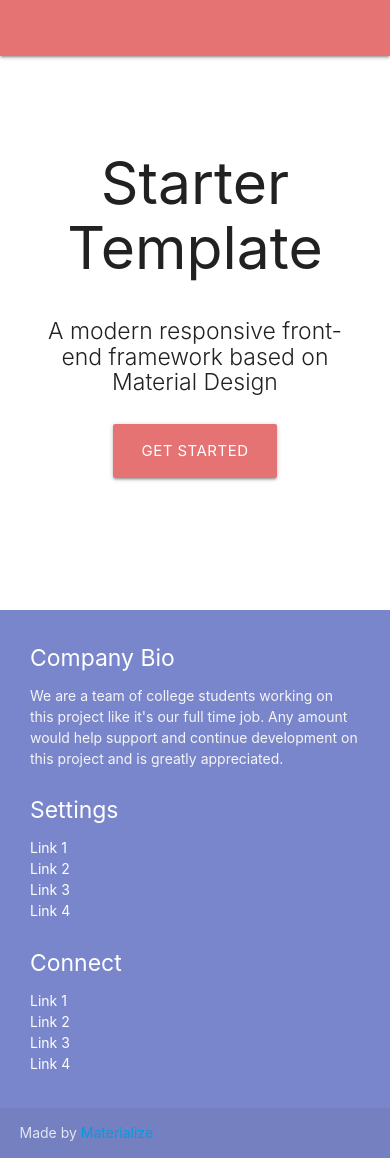
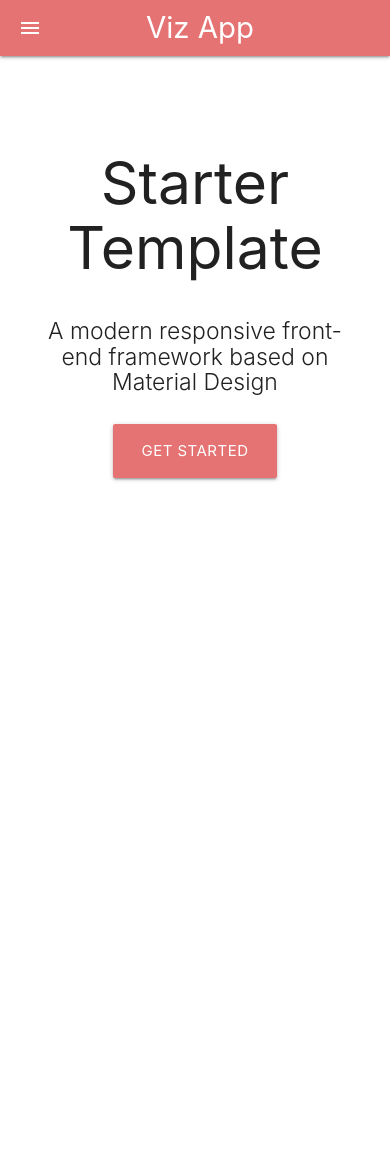
Before and after one commit to baizel/viz-dissertation, a Django app: page / in a window 390 px wide. After the commit the page ends 481 px from the top, so only its background shows below. Run offline with Django 3.2, Linux system fonts and the light colour scheme; data comes from the database, SQL or seed files in the repository.

Commit message:
-Clean up html -Separate out CSS and JS -Stop using db every time homepage is accessed

```diff
--- /dev/null
+++ b/Viz/static/css/fixed-nav-bar.css
@@ -0,0 +1,23 @@
+header, main, footer {
+    padding-left: 300px;
+}
+
+@media only screen and (max-width: 992px) {
+    header, main, footer {
+        padding-left: 0;
+    }
+}
+
+body {
+    display: flex;
+    min-height: 100vh;
+    flex-direction: column;
+}
+
+main {
+    flex: 1 0 auto;
+}
+
+#viz-app-branding {
+    padding-left: 10px;
+}
--- /dev/null
+++ b/Viz/static/js/init.js
@@ -0,0 +1,3 @@
+$(document).ready(function () {
+    $('.sidenav').sidenav();
+});
--- a/Viz/utils/context.py
+++ b/Viz/utils/context.py
@@ -20,6 +20,7 @@ class Context(metaclass=Singleton):
         self.__context["primaryColour"] = "#e57373 red lighten-2"
         self.__context["secondaryColour"] = "#7986cb indigo lighten-2"
         self.__context["primaryText"] = "#black-text"
+        self.__context["pageTitle"] = "A Title"
 
     def getContext(self) -> dict:
         """
--- a/Viz/views/homeView.py
+++ b/Viz/views/homeView.py
@@ -1,3 +1,4 @@
+from django.core.handlers.wsgi import WSGIRequest
 from django.shortcuts import render_to_response
 from django.http import HttpResponse
 
@@ -7,11 +8,11 @@ from Viz.models import Book
 context: dict = dict()
 
 
-def index(request) -> HttpResponse:
+def index(request: WSGIRequest) -> HttpResponse:
     cntx = Context()
 
-    p = Book.objects.createBook("namehello")
-    p.save()
-    # print(p);
-    return render_to_response("base.html", cntx.getContext())
+    # p = Book.objects.createBook("namehello")
+    # p.save()
+    print(request)
+    return render_to_response("home.html", cntx.getContext())
     # return HttpResponse("Hello, world. You're at the polls index.")
--- a/templates/base.html
+++ b/templates/base.html
@@ -1,210 +1,78 @@
-{#<!DOCTYPE html>#}
-{#<html lang="en">#}
-{#<head>#}
-{#    <!--Import Google Icon Font-->#}
-{#    <link href="https://fonts.googleapis.com/icon?family=Material+Icons" rel="stylesheet">#}
-{#    <!--Import materialize.css-->#}
-{#    <link type="text/css" rel="stylesheet"#}
-{#          href="https://cdnjs.cloudflare.com/ajax/libs/materialize/1.0.0/css/materialize.min.css"#}
-{#          media="screen,projection"/>#}
-{#    <!--Let browser know website is optimized for mobile-->#}
-{#    <meta name="viewport" content="width=device-width, initial-scale=1.0"/>#}
-{##}
-{#    <title>{% block title %} Base Page {% endblock %}</title>#}
-{#    <style type="text/css">#}
-{#        header, main, footer {#}
-{#            padding-left: 300px;#}
-{#        }#}
-{##}
-{#        @media only screen and (max-width: 992px) {#}
-{#            header, main, footer {#}
-{#                padding-left: 0;#}
-{#            }#}
-{#        }#}
-{#    </style>#}
-{#</head>#}
-{##}
-{#<body>#}
-{#<nav class="light-blue lighten-1" role="navigation">#}
-{#    <ul id="slide-out" class="sidenav sidenav-fixed">#}
-{#        <li><a href="#!">First Sidebar Link</a></li>#}
-{#        <li><a href="#!">Second Sidebar Link</a></li>#}
-{#    </ul>#}
-{#</nav>#}
-{#<a href="#" data-target="slide-out" class="sidenav-trigger"><i class="material-icons">menu</i></a>#}
-{##}
-{#<div class="section no-pad-bot" id="index-banner">#}
-{#    <div class="container">#}
-{#        <br><br>#}
-{#        <h1 class="header center orange-text">Starter Template</h1>#}
-{#        <div class="row center">#}
-{#            <h5 class="header col s12 light">A modern responsive front-end framework based on Material Design</h5>#}
-{#        </div>#}
-{#        <div class="row center">#}
-{#            <a href="http://materializecss.com/getting-started.html" id="download-button"#}
-{#               class="btn-large waves-effect waves-light orange">Get Started</a>#}
-{#        </div>#}
-{#        <br><br>#}
-{##}
-{#    </div>#}
-{#</div>#}
-{##}
-{#<div class="container">#}
-{#    <div class="section">#}
-{#        {% block body %}#}
-{#            <p> Base Body </p>#}
-{#        {% endblock %}#}
-{#    </div>#}
-{#</div>#}
-{##}
-{#<!--JavaScript at end of body for optimized loading-->#}
-{#<script src="https://ajax.googleapis.com/ajax/libs/jquery/3.3.1/jquery.min.js"></script>#}
-{#<script type="text/javascript"#}
-{#        src="https://cdnjs.cloudflare.com/ajax/libs/materialize/1.0.0/js/materialize.min.js"></script>#}
-{#<script>#}
-{#    $(document).ready(function () {#}
-{#        $('.sidenav').sidenav();#}
-{#    });#}
-{#</script>#}
-{#</body>#}
-{#</html>#}
-
-{% load staticfiles %}
-
+{% load static %}
 <!DOCTYPE html>
 <html lang="en">
+
+{% block head %}
     <head>
         <meta http-equiv="Content-Type" content="text/html; charset=UTF-8"/>
         <meta name="viewport" content="width=device-width, initial-scale=1, maximum-scale=1.0"/>
-    <title>Starter Template - Materialize</title>
+        <title>{{ pageTitle|title }}</title>
 
         <!-- CSS  -->
         <link href="https://fonts.googleapis.com/icon?family=Material+Icons" rel="stylesheet">
+        <link href="{% static 'css/fixed-nav-bar.css' %}" rel="stylesheet"/>
+
         <!--Import Google Icon Font-->
         <link href="https://fonts.googleapis.com/icon?family=Material+Icons" rel="stylesheet">
+
         <!--Import materialize.css-->
         <link type="text/css" rel="stylesheet"
               href="https://cdnjs.cloudflare.com/ajax/libs/materialize/1.0.0/css/materialize.min.css"
               media="screen,projection"/>
+
         <!--Let browser know website is optimized for mobile-->
         <meta name="viewport" content="width=device-width, initial-scale=1.0"/>
-    <style type="text/css">
-        header, main, footer {
-            padding-left: 300px;
-        }
+    </head>
+{% endblock %}
 
-        @media only screen and (max-width: 992px) {
-            header, main, footer {
-                padding-left: 0;
-            }
-        }
-
-        body {
-            display: flex;
-            min-height: 100vh;
-            flex-direction: column;
-        }
-
-        main {
-            flex: 1 0 auto;
-        }
-    </style>
-</head>
 <body>
 <main>
     <nav class="{{ primaryColour }}" role="navigation">
+        <a href="/" class="brand-logo" id="viz-app-branding">Viz App</a>
+        <a href="#" data-target="mobile-nav" class="sidenav-trigger"><i class="material-icons">menu</i></a>
         <ul id="slide-out" class="sidenav sidenav-fixed">
-            <li>
-                <div class="user-view">
-                    <div class="background">
-                        <img src="https://picsum.photos/301/201">
-                    </div>
-                    <a href="#user"><img class="circle" src="https://picsum.photos/100"></a>
-                    <a href="#name"><span class="white-text name">John Doe</span></a>
-                    <a href="#email"><span class="white-text email">jdandturk@gmail.com</span></a>
-                </div>
-            </li>
-            <li><a href="#!"><i class="material-icons">cloud</i>First Link With Icon</a></li>
-            <li><a href="#!">Second Link</a></li>
-            <li>
-                <div class="divider"></div>
-            </li>
-            <li><a class="subheader">Subheader</a></li>
-            <li><a class="waves-effect" href="#!">Third Link With Waves</a></li>
+            {% include 'nav_content.html' %}
         </ul>
     </nav>
 
+    <ul class="sidenav" id="mobile-nav">
+        {% include 'nav_content.html' %}
+    </ul>
+
+
     <div class="section no-pad-bot" id="index-banner">
         <div class="container">
-            <br><br>
+            {% block content %}
                 <h1 class="header center {{ primaryText }}">Starter Template</h1>
-            <div class="row center">
-                <h5 class="header col s12 light">A modern responsive front-end framework based on Material Design</h5>
+            {% endblock %}
         </div>
-            <div class="row center">
-                <a href="http://materializecss.com/getting-started.html" id="download-button"
-                   class="btn-large waves-effect waves-light {{ primaryColour }}">Get Started</a>
-            </div>
-            <br><br>
-
-        </div>
-    </div>
-
-
-    <div class="container">
-        <div class="section">
-
-        </div>
-        <br><br>
     </div>
 
 
     <script src="https://ajax.googleapis.com/ajax/libs/jquery/3.3.1/jquery.min.js"></script>
     <script type="text/javascript"
             src="https://cdnjs.cloudflare.com/ajax/libs/materialize/1.0.0/js/materialize.min.js"></script>
-    <script>
-        $(document).ready(function () {
-            $('.sidenav').sidenav();
-        });
-    </script>
+    <script src={% static 'js/init.js' %}></script>
+
 </main>
 </body>
-
+{% block footer %}
     <footer class="page-footer {{ secondaryColour }}">
         <div class="container">
             <div class="row">
                 <div class="col l6 s12">
-                <h5 class="white-text">Company Bio</h5>
-                <p class="grey-text text-lighten-4">We are a team of college students working on this project like it's
-                    our full time job. Any amount would help support and continue development on this project and is
-                    greatly appreciated.</p>
-
-
-            </div>
-            <div class="col l3 s12">
-                <h5 class="white-text">Settings</h5>
-                <ul>
-                    <li><a class="white-text" href="#!">Link 1</a></li>
-                    <li><a class="white-text" href="#!">Link 2</a></li>
-                    <li><a class="white-text" href="#!">Link 3</a></li>
-                    <li><a class="white-text" href="#!">Link 4</a></li>
-                </ul>
-            </div>
-            <div class="col l3 s12">
-                <h5 class="white-text">Connect</h5>
-                <ul>
-                    <li><a class="white-text" href="#!">Link 1</a></li>
-                    <li><a class="white-text" href="#!">Link 2</a></li>
-                    <li><a class="white-text" href="#!">Link 3</a></li>
-                    <li><a class="white-text" href="#!">Link 4</a></li>
-                </ul>
+                    <h5 class="white-text">Viz</h5>
+                    <p class="grey-text text-lighten-4">A Dissertation project made by Baizel Mathew to help other learn
+                        more abut algorithms.
                 </div>
             </div>
         </div>
+
         <div class="footer-copyright">
             <div class="container">
-            Made by <a class="{{ primaryText }} text-lighten-3" href="http://materializecss.com">Materialize</a>
+                Made by Baizel Mathew
             </div>
         </div>
     </footer>
+{% endblock %}
 </html>
--- /dev/null
+++ b/templates/home.html
@@ -0,0 +1,18 @@
+{% extends "base.html" %}
+
+{% block content %}
+    <br><br>
+    <h1 class="header center {{ primaryText }}">Starter Template</h1>
+    <div class="row center">
+        <h5 class="header col s12 light">A modern responsive front-end framework based on Material
+            Design</h5>
+    </div>
+    <div class="row center">
+        <a href="http://materializecss.com/getting-started.html" id="download-button"
+           class="btn-large waves-effect waves-light {{ primaryColour }}">Get Started</a>
+    </div>
+    <br><br>
+{% endblock %}
+
+{% block footer %}
+{% endblock %}
```
Also changed, not shown: templates/nav_content.html (added, +32 -0 lines), static/test.css (deleted). Lines whose indentation alone changed are shown as unchanged.
